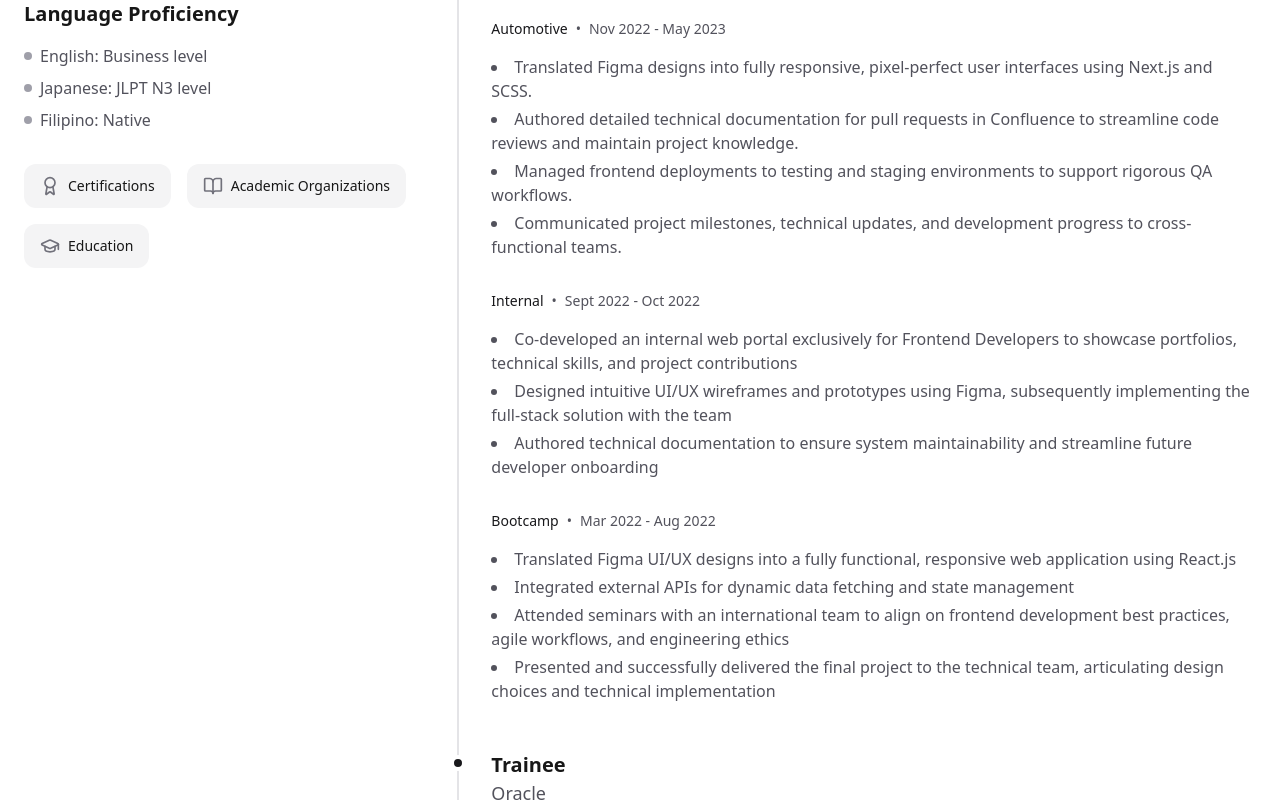
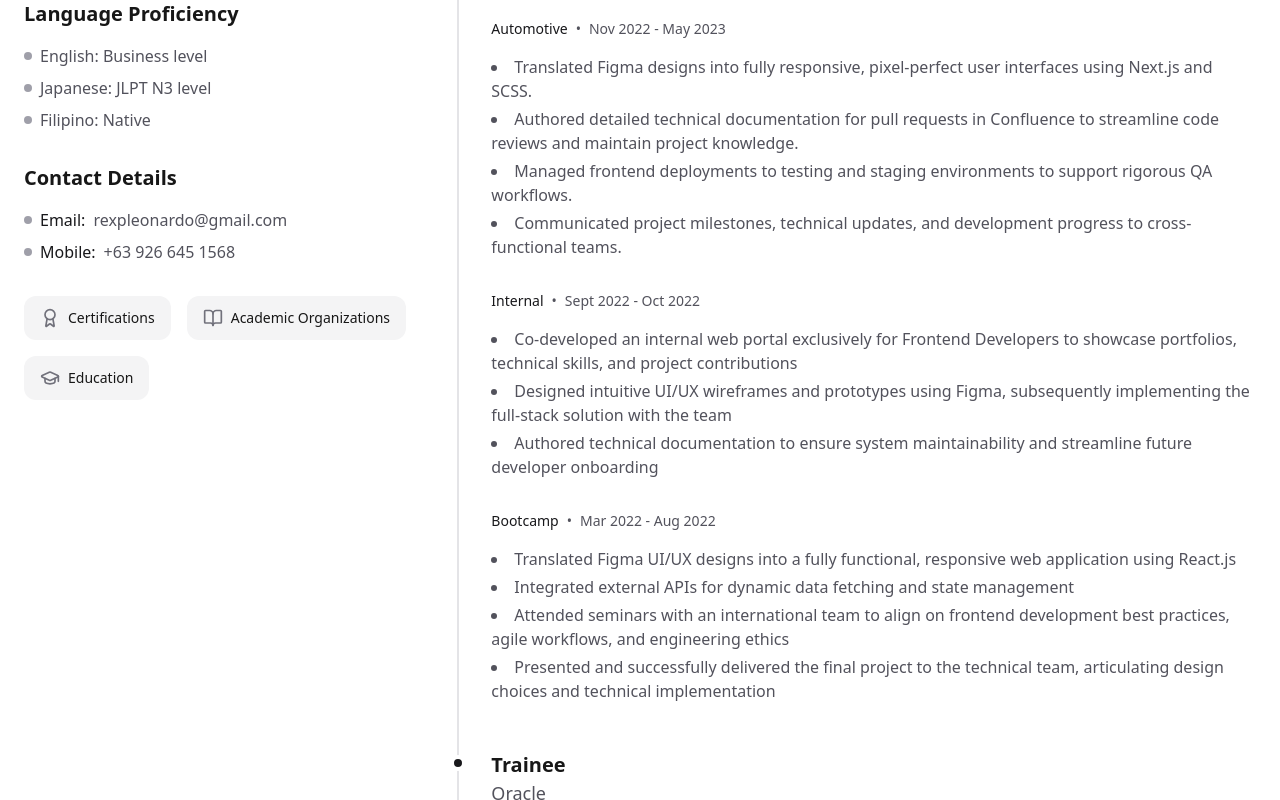
Before and after one commit to rexleonardo/rex-leonardo-web-portfolio, a Next.js app: page /en in a window 1280 px wide. Shown: the part 1240-2040 px from the top of the page. Built offline with nearby package versions, Linux system fonts and the light colour scheme.

Commit message:
Added contact details

```diff
--- a/app/[locale]/page.tsx
+++ b/app/[locale]/page.tsx
@@ -91,7 +91,7 @@ export default async function Home({
                 </div>
               </FadeIn>
               <FadeIn delay={0.3}>
-                <div>
+                <div className="mb-8">
                   <h3 className="text-xl font-bold mb-4">{t("about.languages.title")}</h3>
                   <ul className="space-y-2 text-zinc-600 dark:text-zinc-400">
                     <li className="flex items-center gap-2">
@@ -110,6 +110,23 @@ export default async function Home({
                 </div>
               </FadeIn>
               <FadeIn delay={0.4}>
+                <div className="mb-8">
+                  <h3 className="text-xl font-bold mb-4">{t("about.contact.title")}</h3>
+                  <ul className="space-y-2 text-zinc-600 dark:text-zinc-400">
+                    <li className="flex items-center gap-2">
+                      <span className="w-2 h-2 rounded-full bg-zinc-400 dark:bg-zinc-600" />
+                      <span className="font-medium text-zinc-900 dark:text-zinc-100">{t("about.contact.email")}</span>
+                      <a href="mailto:rexpleonardo@gmail.com" className="hover:text-zinc-900 dark:hover:text-zinc-100 transition-colors">rexpleonardo@gmail.com</a>
+                    </li>
+                    <li className="flex items-center gap-2">
+                      <span className="w-2 h-2 rounded-full bg-zinc-400 dark:bg-zinc-600" />
+                      <span className="font-medium text-zinc-900 dark:text-zinc-100">{t("about.contact.mobile")}</span>
+                      <span>+63 926 645 1568</span>
+                    </li>
+                  </ul>
+                </div>
+              </FadeIn>
+              <FadeIn delay={0.5}>
                 <AboutModals />
               </FadeIn>
             </div>
--- a/messages/en.json
+++ b/messages/en.json
@@ -23,6 +23,11 @@
         "english": "English: Business level",
         "japanese": "Japanese: JLPT N3 level",
         "filipino": "Filipino: Native"
+      },
+      "contact": {
+        "title": "Contact Details",
+        "email": "Email:",
+        "mobile": "Mobile:"
       }
     },
     "experience": {
--- a/messages/ja.json
+++ b/messages/ja.json
@@ -23,6 +23,11 @@
         "english": "英語：ビジネスレベル",
         "japanese": "日本語：JLPT N3レベル",
         "filipino": "タガログ語：ネイティブ"
+      },
+      "contact": {
+        "title": "連絡先",
+        "email": "メール:",
+        "mobile": "電話番号:"
       }
     },
     "experience": {
```
